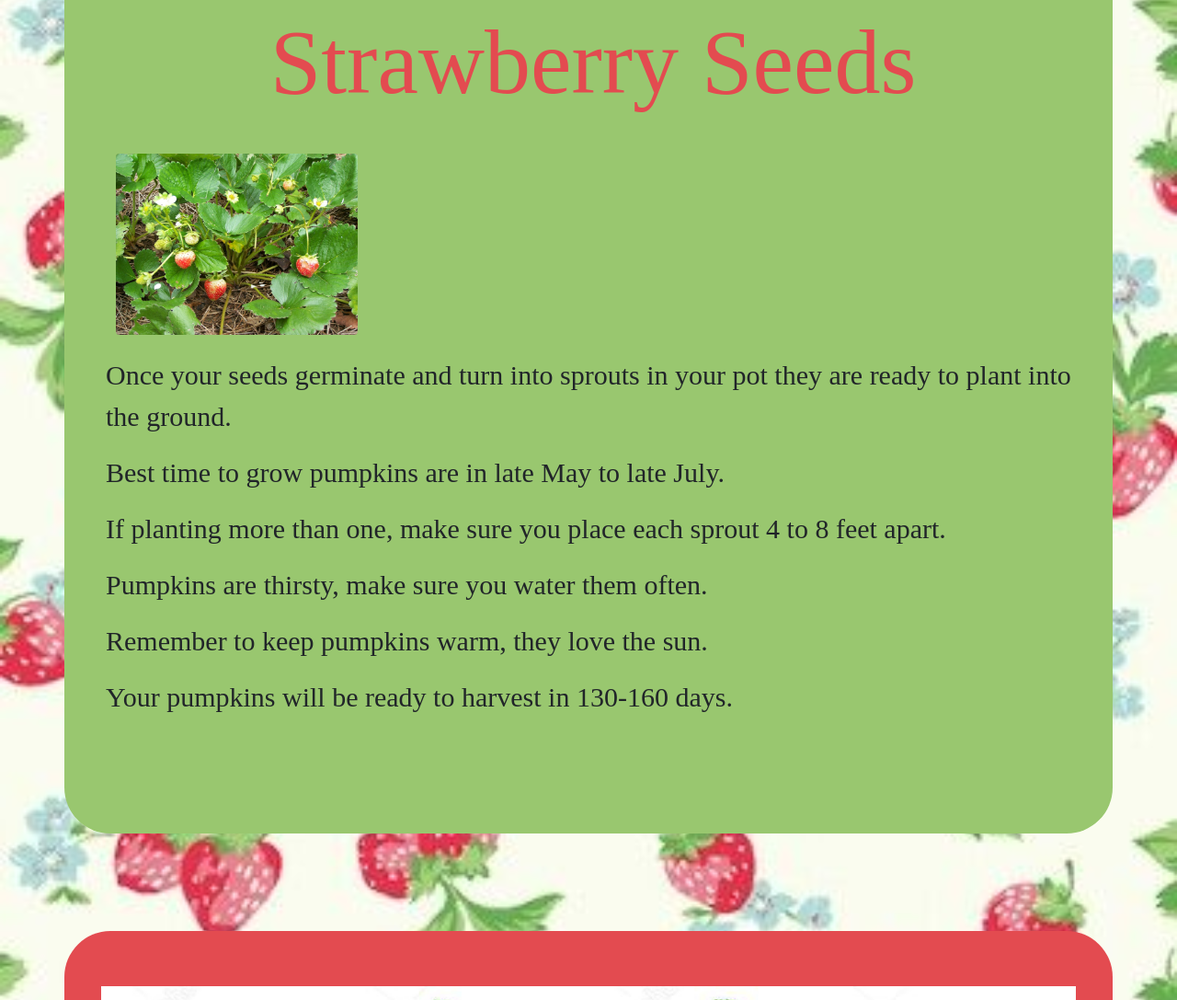
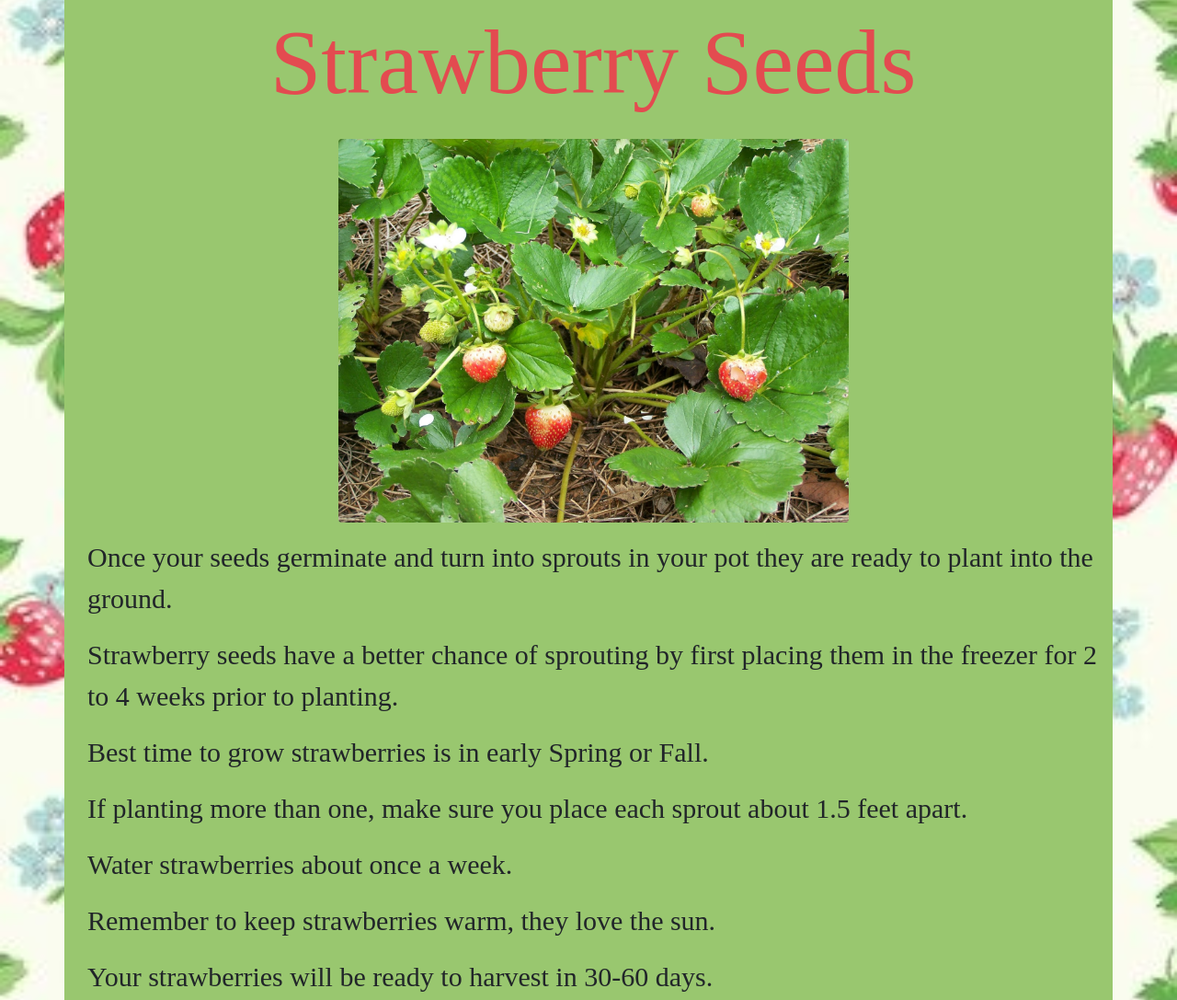
Before and after one commit to am-gforcehub/littleplantsbyabigail2, a plain HTML site: page strawberry.html in a window 1280 px wide. Shown: the part 702-1789 px from the top of the page at 92% size. Drawn offline with nearby package versions, Linux system fonts and the light colour scheme.

Commit message:
added content

```diff
--- a/strawberry.html
+++ b/strawberry.html
@@ -69,18 +69,19 @@
              <h1 class="header" style="color: #e34b50;font-family: Papyrus; font-size: 100px;">Strawberry Seeds</h1>
              </div>
 
-              <div class="col-10 col-md-12">
-                 <div class="col-md-6 m-3">
+              <div class="col-md-12 text-center">
+
                 <img class="rounded img-fluid" src="pics/Strawberry-Bush-Photo_strawberry page.jpg" width="50%" alt="Strawberry_plant">
 
                  </div class="row">
                  <div class="col-md-12" style="font-family: papyrus; font-size: 30px">
                    <p>Once your seeds germinate and turn into sprouts in your pot they are ready to plant into the ground.</p>
-                   <p>Best time to grow pumpkins are in late May to late July.</p>
-                   <p>If planting more than one, make sure you place each sprout 4 to 8 feet apart.</p>
-                   <p>Pumpkins are thirsty, make sure you water them often.</p>
-                   <p>Remember to keep pumpkins warm, they love the sun.</p>
-                   <p>Your pumpkins will be ready to harvest in 130-160 days.</p>
+                   <p>Strawberry seeds have a better chance of sprouting by first placing them in the freezer for 2 to 4 weeks prior to planting.</p>
+                   <p>Best time to grow strawberries is in early Spring or  Fall.</p>
+                   <p>If planting more than one, make sure you place each sprout about 1.5 feet apart.</p>
+                   <p>Water strawberries about once a week.</p>
+                   <p>Remember to keep strawberries warm, they love the sun.</p>
+                   <p>Your strawberries will be ready to harvest in 30-60 days.</p>
 
                 </p>
              </div>
```
Also changed, not shown: pumpkin.html (+2 -2 lines), pics/IMG_2594.jpg (deleted), pics/heart.jpg, 1 other file.
